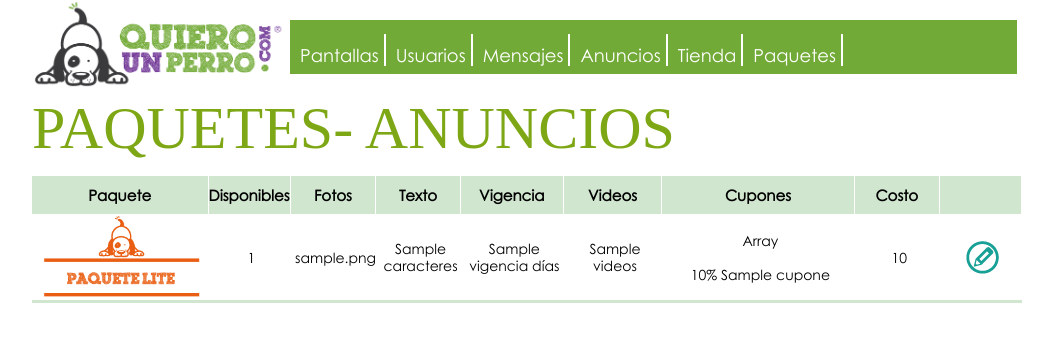
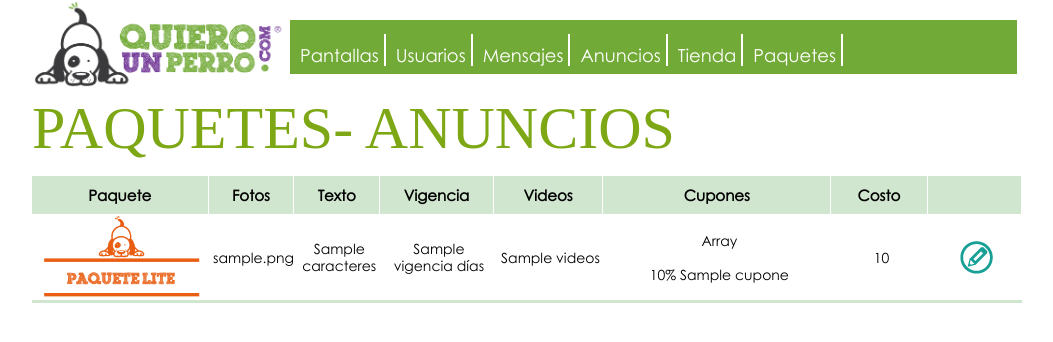
Before and after one commit to 4ndr05/QUPP, a CodeIgniter app: the page made by application/views/admin/admin_paquetes_view.php in a window 1280 px wide. Shown: the top 342 px of the page, without its empty margins (113-1166 px from the left). Run offline with CodeIgniter, Linux system fonts and the light colour scheme; tables that the repository leaves empty hold one stand-in row (values such as "Sample post"); the template is opened without the code that fills it: most values are stand-ins (such as "Sample title", 1, 10 or a date in 2020); some web fonts are replaced.

Commit message:
Se elimina una columna en paquetes

```diff
--- a/application/views/admin/admin_paquetes_view.php
+++ b/application/views/admin/admin_paquetes_view.php
@@ -194,9 +194,9 @@ PAQUETES- ANUNCIOS
 <th width="84">
 Paquete
 </th>
-<th width="81">
+<!--<th width="81">
 Disponibles
-</th>
+</th>-->
 <th width="81">
 Fotos
 </th>
@@ -231,9 +231,9 @@ Costo
 <img src="<?=base_url()?>images/pago_premium.png" width="171" height="86"/>
 <?php  } ?>
 </td>
-<td>
+<!--<td>
 1
-</td>
+</td>-->
 <td>
 <?=$paquete->cantFotos;?>
 </td>
```
